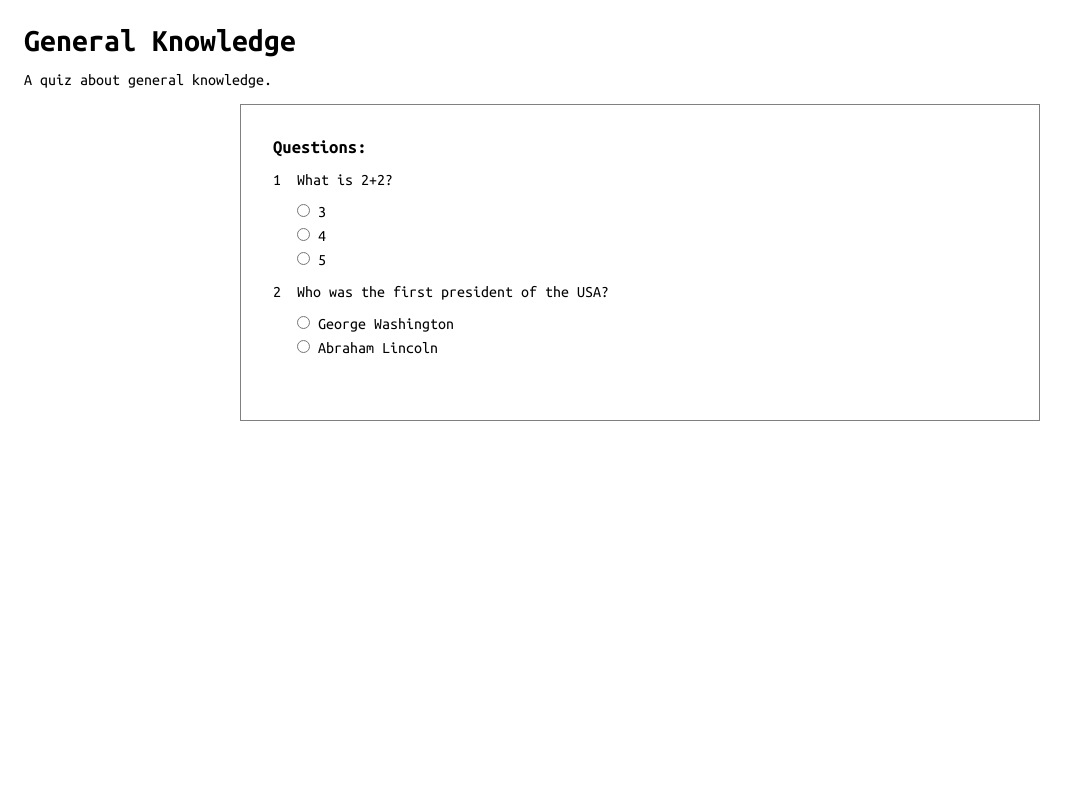
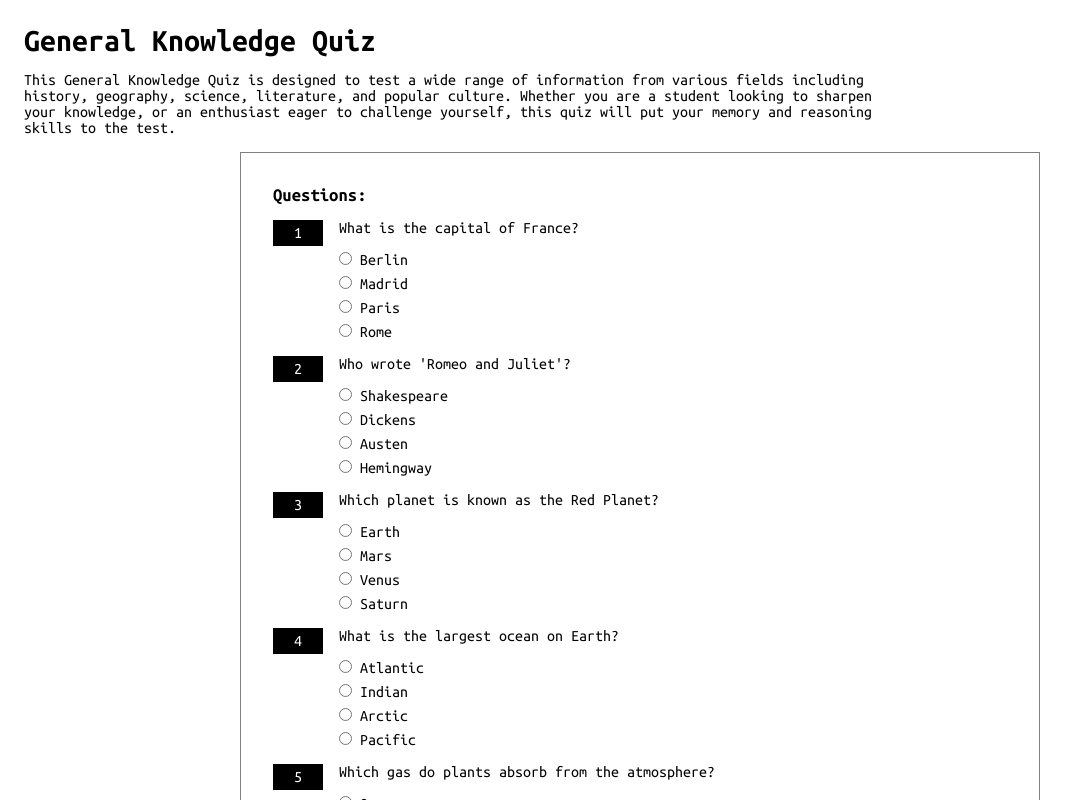
Before and after one commit to Tamskray/questionnaire, a React (Vite) app in the folder frontend/: page /quiz/1 in a window 1280 px wide. Shown: the top 800 px of the page, without its empty margins (0-1079 px from the left). Built offline with nearby package versions, Linux system fonts and the light colour scheme.

Commit message:
Added save to cookies

```diff
--- a/frontend/package.json
+++ b/frontend/package.json
@@ -15,6 +15,7 @@
     "@fortawesome/react-fontawesome": "^0.2.2",
     "@mui/icons-material": "^6.4.7",
     "@mui/material": "^6.4.7",
+    "js-cookie": "^3.0.5",
     "react": "^19.0.0",
     "react-dom": "^19.0.0",
     "react-icons": "^5.5.0",
--- a/frontend/src/api/quizzes.js
+++ b/frontend/src/api/quizzes.js
@@ -12,6 +12,5 @@ export const getAllQuizzes = () => {
 
 export const getQuiz = (id) => {
   const quiz = quizzes.find((quiz) => quiz.id === parseInt(id));
-  console.log(quiz)
   return quiz;
 }
--- a/frontend/src/components/Card.css
+++ b/frontend/src/components/Card.css
@@ -1,11 +1,10 @@
 .card-container {
   border: 1px solid gray;
   padding: 12px;
-  min-height: 200px;
+  height: 200px;
   position: relative;
   display: flex;
   flex-direction: column;
-  justify-content: space-between;
 }
 
 .card-title {
@@ -20,10 +19,16 @@
 }
 
 .card-description {
-  white-space: nowrap;
+  flex-grow: 1;
+  margin-bottom: 1rem;
+  p {
     overflow: hidden;
     text-overflow: ellipsis;
-  flex-grow: 1;
+    display: -webkit-box;
+    line-clamp: 3;
+    -webkit-line-clamp: 3;
+    -webkit-box-orient: vertical;
+  }
 }
 
 .menu-container {
--- a/frontend/src/components/Card.jsx
+++ b/frontend/src/components/Card.jsx
@@ -30,7 +30,9 @@ function Card({ quiz }) {
           </button>
         </div>
       )}
-      <div className="card-description">{quiz.description}</div>
+      <div className="card-description">
+        <p>{quiz.description}</p>
+      </div>
       <div className="card-header">
         <div>Questions: {quiz.questionCount}</div>
         <div>Completions: {quiz.completions}</div>
--- a/frontend/src/components/Question.jsx
+++ b/frontend/src/components/Question.jsx
@@ -1,4 +1,12 @@
-function Question({ index, question, type, answers, correctAnswer }) {
+function Question({
+  index,
+  question,
+  type,
+  answers,
+  correctAnswer,
+  handleChange,
+  chosen
+}) {
   var questionStyle = null;
   switch (type) {
     case "single":
@@ -8,7 +16,14 @@ function Question({ index, question, type, answers, correctAnswer }) {
           <div className="answers">
             {answers.map((answer, i) => (
               <div className="answer" key={i}>
-                <input type="radio" name={question} />
+                <input
+                  type="radio"
+                  name={question}
+                  required
+                  onChange={handleChange}
+                  value={answer}
+                  checked={chosen && chosen===answer}
+                />
                 <label>{answer}</label>
               </div>
             ))}
@@ -23,7 +38,14 @@ function Question({ index, question, type, answers, correctAnswer }) {
           <div className="answers">
             {answers.map((answer, i) => (
               <div className="answer" key={i}>
-                <input type="checkbox" name={question} />
+                <input
+                  type="checkbox"
+                  name={question}
+                  required
+                  onChange={handleChange}
+                  value={answer}
+                  checked={chosen?.includes(answer)}
+                />
                 <label>{answer}</label>
               </div>
             ))}
@@ -36,7 +58,14 @@ function Question({ index, question, type, answers, correctAnswer }) {
         <div>
           <p>{question}</p>
           <div className="answers">
-            <input className="answer" type="text" />
+            <input
+              className="answer"
+              name={question}
+              type="text"
+              required
+              onChange={handleChange}
+              value={chosen}
+            />
           </div>
         </div>
       );
@@ -47,7 +76,7 @@ function Question({ index, question, type, answers, correctAnswer }) {
 
   return (
     <div className="question-container">
-      <div>{index}</div>
+      <div className="question-number">{index}</div>
       {questionStyle}
     </div>
   );
--- a/frontend/src/index.css
+++ b/frontend/src/index.css
@@ -1,29 +1,26 @@
-@import url('https://fonts.googleapis.com/css2?family=Ubuntu+Mono:wght@400;700&display=swap');
+@import url("https://fonts.googleapis.com/css2?family=Ubuntu+Mono:wght@400;700&display=swap");
 * {
   padding: 0;
   margin: 0;
-  font-family: 'Ubuntu Mono', monospace;
+  font-family: "Ubuntu Mono", monospace;
   box-sizing: border-box;
 }
 
-.container{
+.container {
   padding: 2rem 3rem;
 }
 
 .cards-container {
+  max-width: 100%;
   display: grid;
   grid-template-columns: repeat(3, 1fr);
   gap: 1.5rem;
-}
 
-@media (max-width: 1024px) {
-  .cards-container {
+  @media (max-width: 1024px) {
     grid-template-columns: repeat(2, 1fr);
   }
-}
 
-@media (max-width: 600px) {
-  .cards-container {
+  @media (max-width: 600px) {
     grid-template-columns: 1fr; /* 1 column */
   }
 }
--- a/frontend/src/pages/QuizPage.css
+++ b/frontend/src/pages/QuizPage.css
@@ -1,10 +1,9 @@
-
-
 .description {
   margin: 1rem 0;
+  max-width: 70%;
 }
 
-.questions-block{
+.questions-block {
   padding: 2rem;
   max-width: 800px;
   margin: 0 auto;
@@ -12,11 +11,34 @@
 }
 .questions-container {
   margin: 1rem 0;
+  display: flex;
+  flex-direction: column;
+
+  button {
+    min-height: 30px;
+    min-width: 100px;
+    border-radius: 0;
+    margin: 0 10px;
+  }
+}
+
+.form-buttons {
+    align-self: flex-end;
+    gap: 1rem;
 }
 
 .question-container {
   display: flex;
   gap: 1rem;
+}
+
+.question-number {
+  background-color: black;
+  color: white;
+  width: 50px;
+  height: fit-content;
+  padding: 5px;
+  text-align: center;
 }
 
 .answers {
@@ -29,3 +51,8 @@
     margin: 0 0.5rem;
   }
 }
+
+.submit-button {
+  background-color: black;
+  color: white;
+}
--- a/frontend/src/pages/QuizPage.jsx
+++ b/frontend/src/pages/QuizPage.jsx
@@ -1,5 +1,6 @@
 import { useEffect, useState } from "react";
 import { useParams } from "react-router";
+import Cookies from "js-cookie";
 import { getQuiz } from "../api/quizzes";
 import Question from "../components/Question";
 import "./QuizPage.css";
@@ -7,15 +8,53 @@ import "./QuizPage.css";
 function QuizPage() {
   const { id } = useParams();
   const [quiz, setQuiz] = useState(null);
+  const [formData, setFormData] = useState({});
 
   useEffect(() => {
     const foundQuiz = getQuiz(id);
     setQuiz(foundQuiz);
+
+    const savedData = Cookies.get("quizData");
+    if (savedData) {
+      setFormData(JSON.parse(savedData));
+    }
   }, []);
 
   if (!quiz) {
     return <h1>Quiz Not Found</h1>;
   }
+
+  const handleChange = (event) => {
+    const { name, value, type, checked } = event.target;
+
+    let updatedData = { ...formData };
+      console.log(updatedData);
+
+    if (type === "checkbox") {
+      const currentValues = formData[name] || [];
+      if (checked) {
+        updatedData[name] = [...currentValues, value];
+      } else {
+        updatedData[name] = currentValues.filter((v) => v !== value);
+      }
+    } else {
+      updatedData[name] = value;
+    }
+    setFormData(updatedData);
+      console.log(updatedData);
+    Cookies.set("quizData", JSON.stringify(updatedData), { expires: 1 });
+  };
+
+  const handleSubmit = (event) => {
+    event.preventDefault();
+    console.log("Form Data:", formData);
+  };
+
+  const handleClear = (event) => {
+    event.preventDefault();
+    setFormData({});
+    Cookies.remove("quizData");
+  };
 
   return (
     <div>
@@ -23,7 +62,7 @@ function QuizPage() {
       <p className="description">{quiz.description}</p>
       <div className="questions-block">
         <h3>Questions:</h3>
-        <div className="questions-container">
+        <form className="questions-container" method="post">
           {quiz.questions.map((q, index) => (
             <Question
               key={index}
@@ -32,9 +71,19 @@ function QuizPage() {
               type={q.type}
               answers={q.answers}
               correctAnswer={q.correctAnswer}
+              handleChange={handleChange}
+              chosen={formData[q.question]}
             />
           ))}
-        </div>
+          <div className="form-buttons">
+            <button className="clear-button" onClick={handleClear}>
+              Clear
+            </button>
+            <button className="submit-button" onClick={handleSubmit}>
+              Submit
+            </button>
+          </div>
+        </form>
       </div>
     </div>
   );
--- a/frontend/src/quizzes.js
+++ b/frontend/src/quizzes.js
@@ -1,23 +1,107 @@
 export const quizzes = [
   {
     id: 1,
-    name: "General Knowledge",
-    description: "A quiz about general knowledge.",
+    name: "General Knowledge Quiz",
+    description:
+      "This General Knowledge Quiz is designed to test a wide range of information from various fields including history, geography, science, literature, and popular culture. Whether you are a student looking to sharpen your knowledge, or an enthusiast eager to challenge yourself, this quiz will put your memory and reasoning skills to the test.",
     questions: [
       {
-        question: "What is 2+2?",
-        type: "single", // Single choice question
-        answers: ["3", "4", "5"],
-        correctAnswer: "4",
+        question: "What is the capital of France?",
+        answers: ["Berlin", "Madrid", "Paris", "Rome"],
+        correctAnswer: "Paris",
+        type: "single",
       },
       {
-        question: "Who was the first president of the USA?",
-        type: "single", // Single choice question
-        answers: ["George Washington", "Abraham Lincoln"],
-        correctAnswer: "George Washington",
+        question: "Who wrote 'Romeo and Juliet'?",
+        answers: ["Shakespeare", "Dickens", "Austen", "Hemingway"],
+        correctAnswer: "Shakespeare",
+        type: "single",
+      },
+      {
+        question: "Which planet is known as the Red Planet?",
+        answers: ["Earth", "Mars", "Venus", "Saturn"],
+        correctAnswer: "Mars",
+        type: "single",
+      },
+      {
+        question: "What is the largest ocean on Earth?",
+        answers: ["Atlantic", "Indian", "Arctic", "Pacific"],
+        correctAnswer: "Pacific",
+        type: "single",
+      },
+      {
+        question: "Which gas do plants absorb from the atmosphere?",
+        answers: ["Oxygen", "Carbon Dioxide", "Nitrogen", "Hydrogen"],
+        correctAnswer: "Carbon Dioxide",
+        type: "single",
+      },
+      {
+        question: "Which element has the chemical symbol 'O'?",
+        answers: ["Oxygen", "Osmium", "Ozone", "Oganesson"],
+        correctAnswer: "Oxygen",
+        type: "single",
+      },
+      {
+        question: "What is the square root of 144?",
+        answers: ["10", "12", "14", "16"],
+        correctAnswer: "12",
+        type: "single",
+      },
+      {
+        question: "Who discovered gravity?",
+        answers: [
+          "Isaac Newton",
+          "Albert Einstein",
+          "Galileo Galilei",
+          "Marie Curie",
+        ],
+        correctAnswer: "Isaac Newton",
+        type: "single",
+      },
+      {
+        question: "What is the boiling point of water?",
+        answers: ["90°C", "100°C", "110°C", "120°C"],
+        correctAnswer: "100°C",
+        type: "single",
+      },
+      {
+        question: "Which country has the largest population?",
+        answers: ["India", "USA", "China", "Brazil"],
+        correctAnswer: "China",
+        type: "single",
+      },
+      {
+        question: "Which language is primarily spoken in Brazil?",
+        answers: ["Spanish", "French", "Portuguese", "English"],
+        correctAnswer: "Portuguese",
+        type: "single",
+      },
+      {
+        question: "Which animal is known as the King of the Jungle?",
+        answers: ["Elephant", "Lion", "Tiger", "Giraffe"],
+        correctAnswer: "Lion",
+        type: "single",
+      },
+      {
+        question: "What is the chemical formula for water?",
+        answers: ["H2O", "O2", "CO2", "H2O2"],
+        correctAnswer: "H2O",
+        type: "single",
+      },
+      {
+        question: "What is the capital of Japan?",
+        answers: ["Seoul", "Tokyo", "Beijing", "Bangkok"],
+        correctAnswer: "Tokyo",
+        type: "single",
+      },
+      {
+        question: "What is 7 * 8?",
+        answers: ["54", "56", "58", "60"],
+        correctAnswer: "56",
+        type: "single",
       },
     ],
-    completions: 5,
+    completions: 0,
   },
   {
     id: 2,
```
Also changed, not shown: 1 other file (tests, documents, lock files or other folders). Lines whose indentation alone changed are shown as unchanged.
